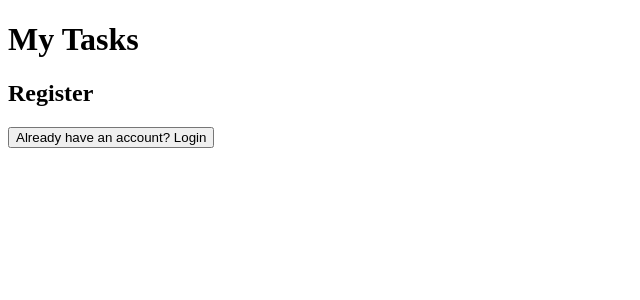
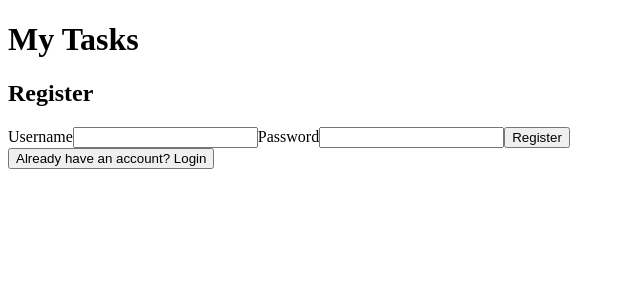
Before and after one commit to rawansaab/ex2b, a React (Vite) app: page / in a window 1280 px wide. Both pictures are taken after a click on the button "New user? Register". Shown: the top 300 px of the page, without its empty margins (0-640 px from the left). Built offline with nearby package versions, Linux system fonts and the light colour scheme.

Commit message:
feat: add registration form

```diff
--- a/src/Register.jsx
+++ b/src/Register.jsx
@@ -9,6 +9,26 @@ function Register() {
     return (
         <section>
             <h2>Register</h2>
+
+            <form>
+                <label htmlFor="registerUsername">Username</label>
+                <input
+                    type="text"
+                    id="registerUsername"
+                    name="username"
+                    required
+                />
+
+                <label htmlFor="registerPassword">Password</label>
+                <input
+                    type="password"
+                    id="registerPassword"
+                    name="password"
+                    required
+                />
+
+                <button type="submit">Register</button>
+            </form>
         </section>
     );
 }
```
